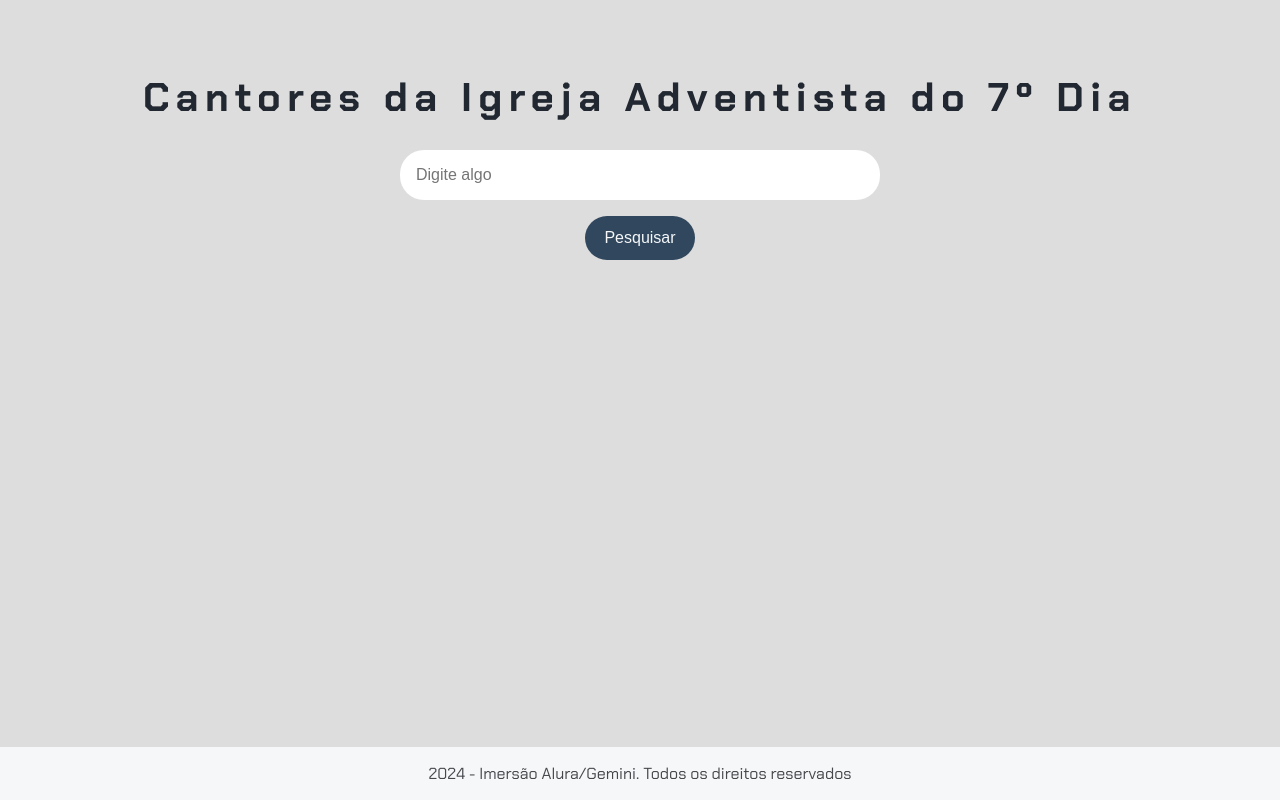
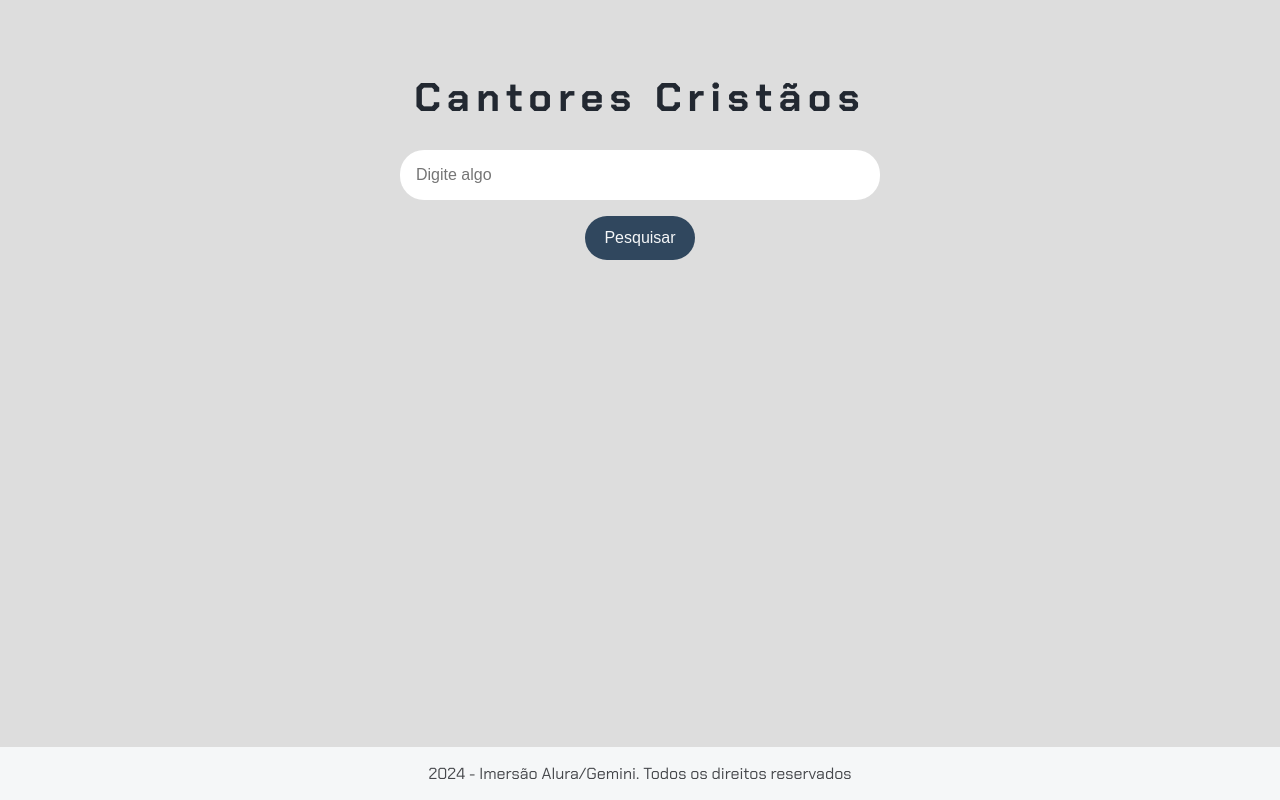
Before and after one commit to RoniCVO16/cantores_cristao, a plain HTML site: page index.html in a window 1280 px wide. Drawn offline with Linux system fonts and the light colour scheme.

Commit message:
Add files via upload

```diff
--- a/index.html
+++ b/index.html
@@ -9,7 +9,7 @@
 </head>
 <body>
     <header>
-        <h1>Cantores da Igreja Adventista do 7º Dia</h1>
+        <h1>Cantores Cristãos</h1>
 
 
     </header>
```
